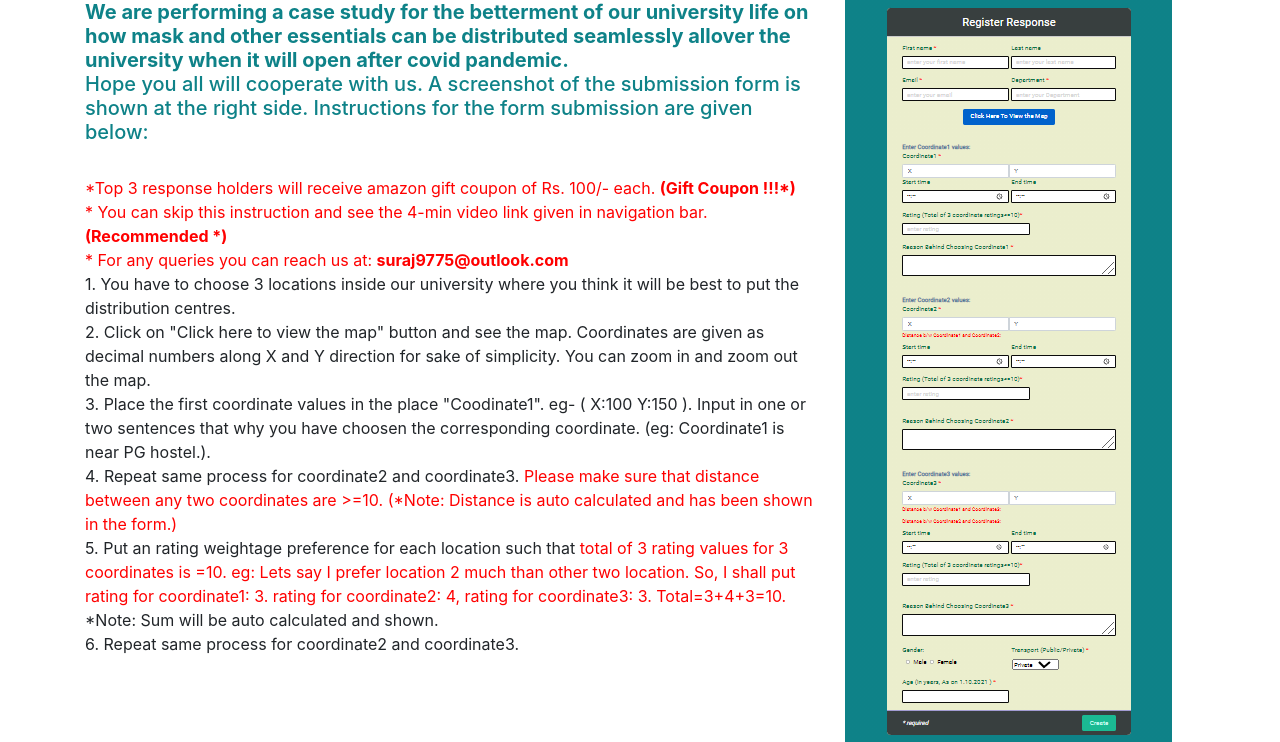
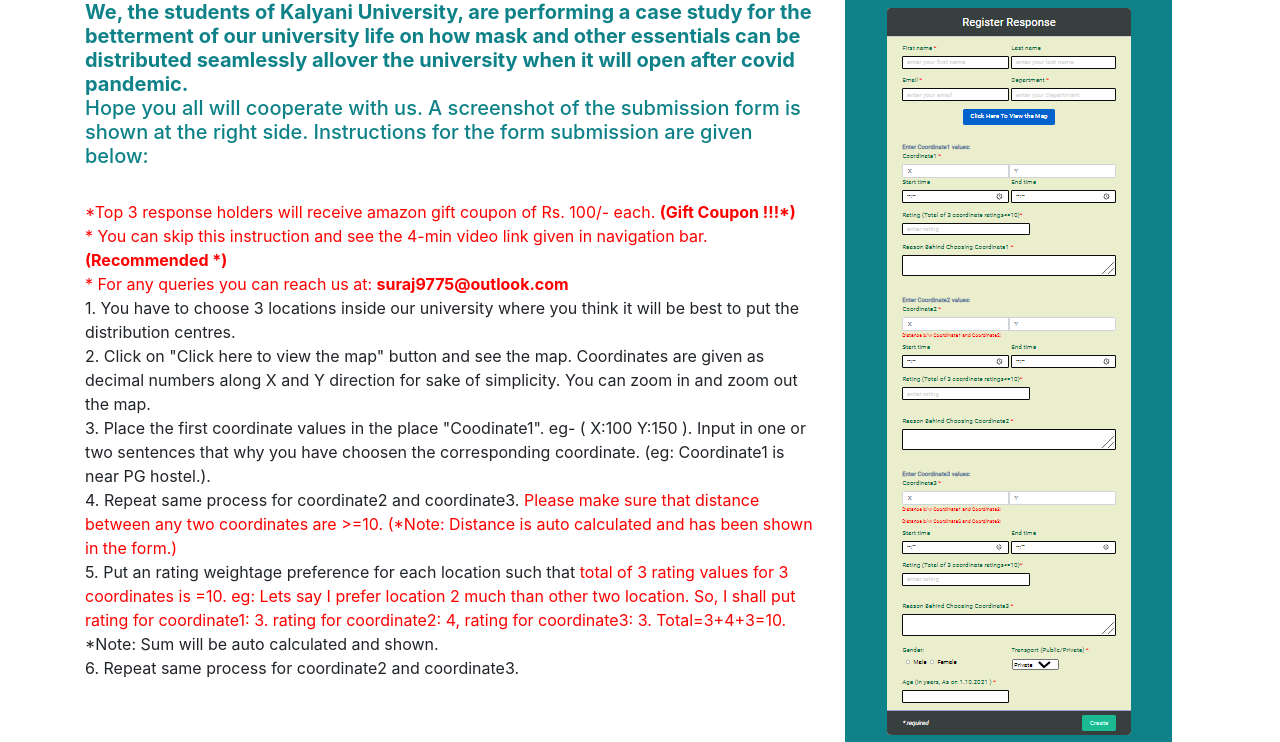
Before and after one commit to srm1071/crowdsource2, a Django app: page / in a window 1280 px wide. Shown: the part 56-798 px from the top of the page. Run offline with Django 3.2, Linux system fonts and the light colour scheme; some libraries are stand-ins or nearby versions.

Commit message:
Update home.html

```diff
--- a/template/home.html
+++ b/template/home.html
@@ -72,7 +72,7 @@
 <div class="container">
   <div class="row">
     <div class="col-8">
-     <h5><font color=" #0e8288"><strong>We are performing a case study
+     <h5><font color=" #0e8288"><strong>We, the students of Kalyani University, are performing a case study
       for the betterment of our university life on how mask and other essentials can be distributed seamlessly allover the university
       when it will open after covid pandemic.
       </strong></br>Hope you all will cooperate with us. A screenshot of the submission form is shown at the right side.
```
